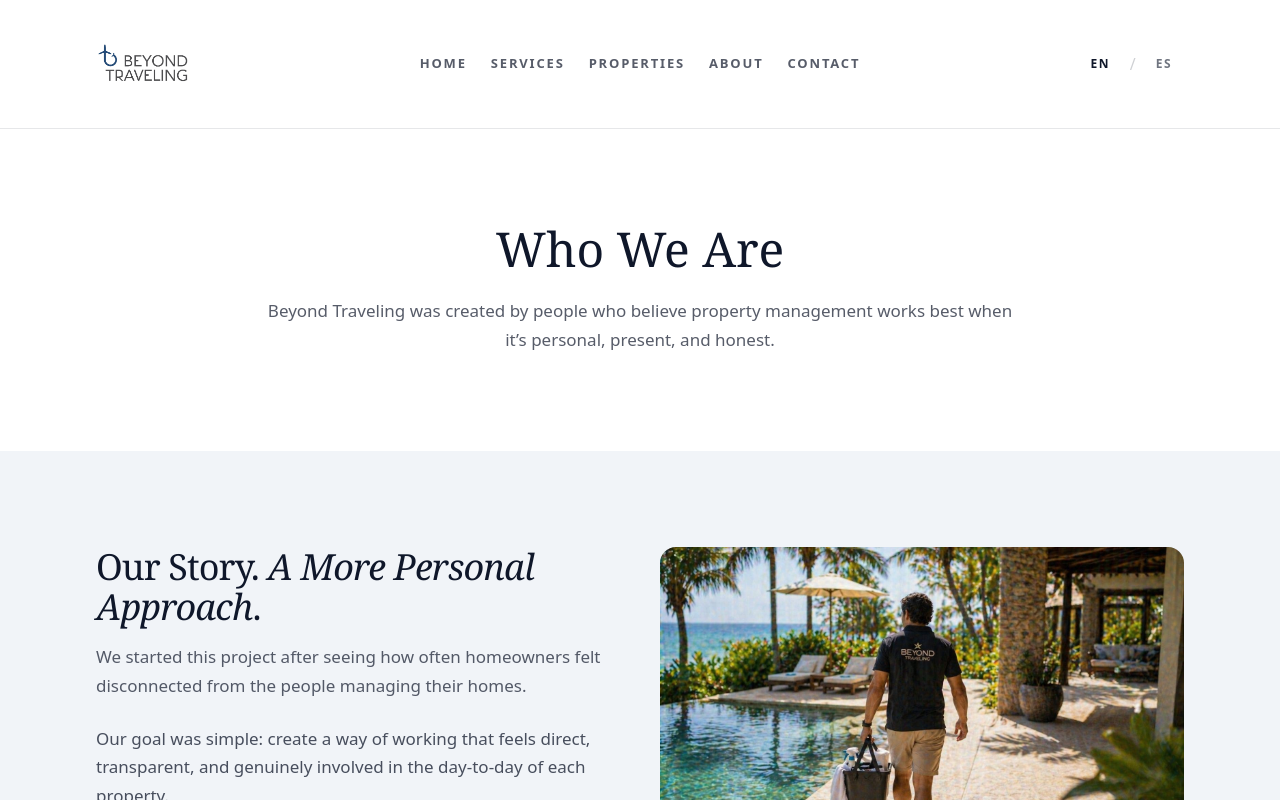
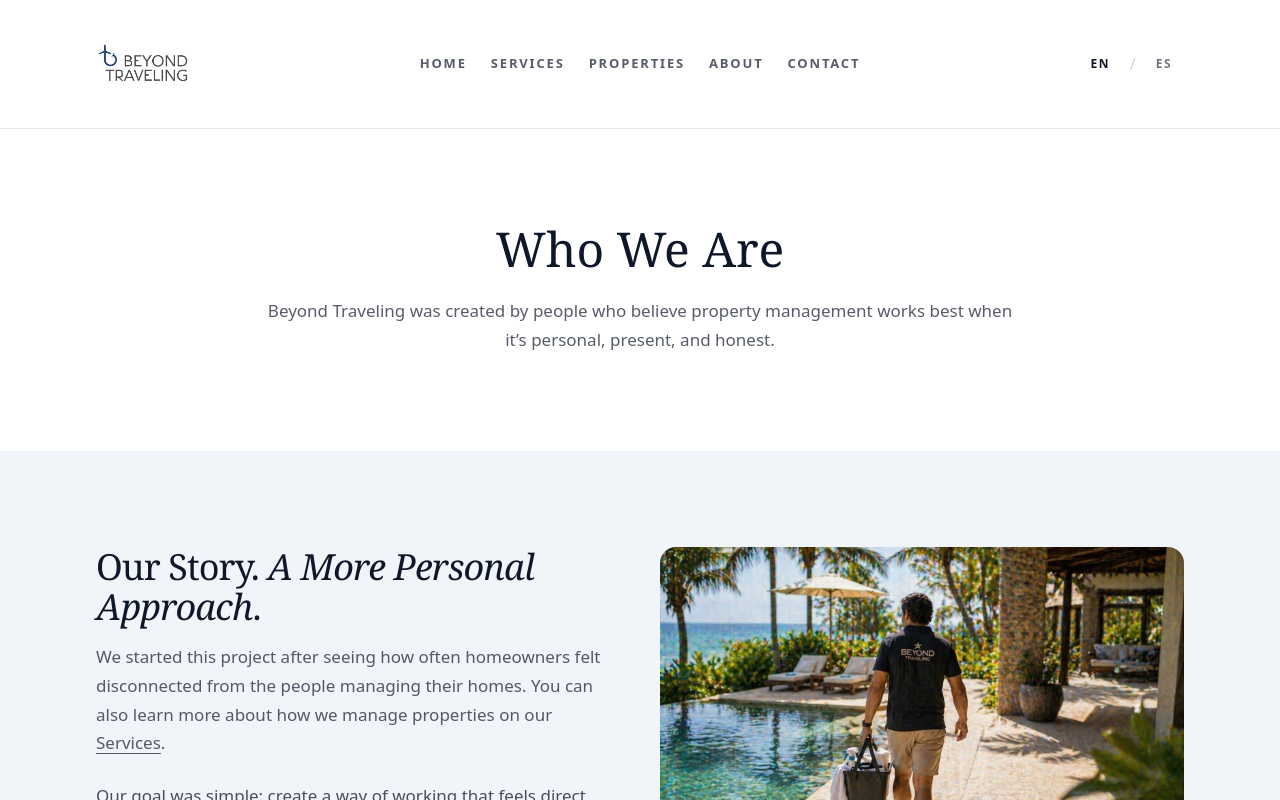
Before and after one commit to jfmichel86/Beyond-traveling-site-new-71, a Next.js app: page /about in a window 1280 px wide. Shown: the top 800 px of the page. Built offline with nearby package versions, Linux system fonts and the light colour scheme.

Commit message:
Update page.tsx

```diff
--- a/app/about/page.tsx
+++ b/app/about/page.tsx
@@ -71,7 +71,10 @@ const AboutStorySection = () => (
             </SectionTitle>
 
             <p className="mt-4 text-[17px] leading-[1.7] text-slate-900/70">
-              We started this project after seeing how often homeowners felt disconnected from the people managing their homes.
+              We started this project after seeing how often homeowners felt disconnected from the people managing their homes. You can also learn more about how we manage properties on our{" "}
+            <Link href="/services" className="underline underline-offset-4 hover:text-slate-900">
+            Services
+            </Link>.
             </p>
 
             <div className="mt-6 space-y-3">
```
